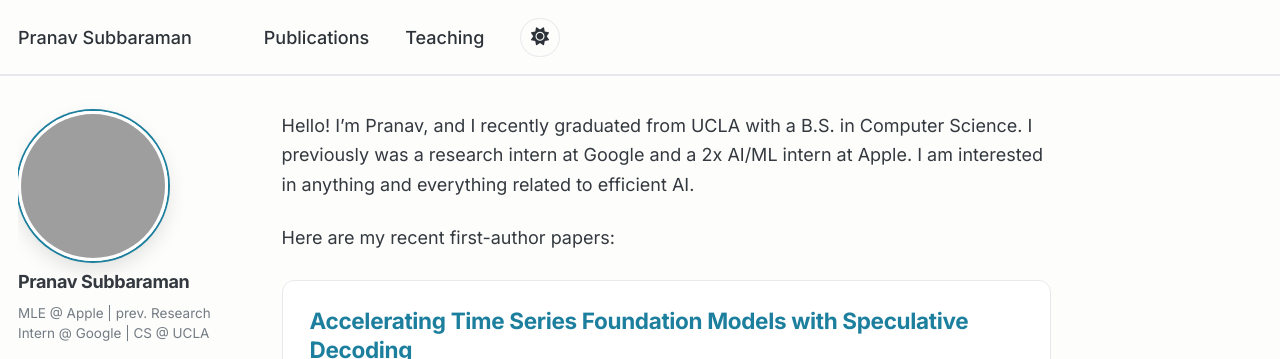
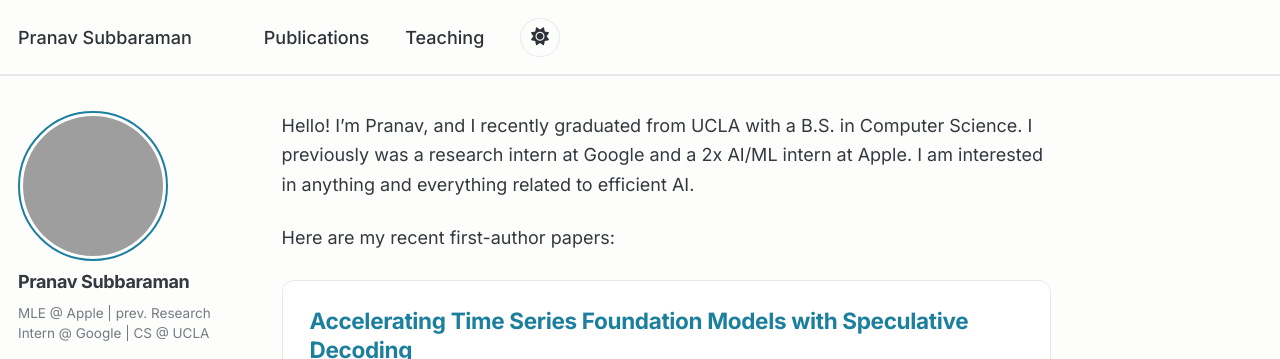
Before and after one commit to PranavSubbaraman/pranavsubbaraman.github.io, a Jekyll site: the page built from _pages/about.md, in a window 1280 px wide. Shown: the top 359 px of the page. Built offline with Jekyll 4.4.1, drawn with Linux system fonts in a browser that asks for light colours; some web fonts are replaced; a script bundle is joined from its source files by our own code; library files that are not in the unit come from our copies.

Commit message:
Fix profile photo ring clipped at sidebar edge
The sticky sidebar clips horizontal overflow (overflow-y: auto), cutting
off the box-shadow ring. Draw the ring inside the image box with
border + padding instead.

```diff
--- a/_sass/layout/_custom.scss
+++ b/_sass/layout/_custom.scss
@@ -207,9 +207,12 @@ h1, h2, h3, h4, h5, h6 {
     max-width: 150px;
     aspect-ratio: 1 / 1; /* the source photo is not square; crop it to a clean circle */
     object-fit: cover;
-    padding: 0;
-    border: 3px solid var(--global-surface-color, var(--global-bg-color));
-    box-shadow: 0 0 0 2px var(--global-link-color), 0 8px 20px rgba(0, 0, 0, 0.12);
+    /* draw the ring inside the box: the sidebar clips horizontal overflow at
+       desktop (overflow-y: auto), which cut off an outer box-shadow ring */
+    padding: 3px;
+    background: var(--global-surface-color, var(--global-bg-color));
+    border: 2px solid var(--global-link-color);
+    box-shadow: none;
   }
 }
 
```
